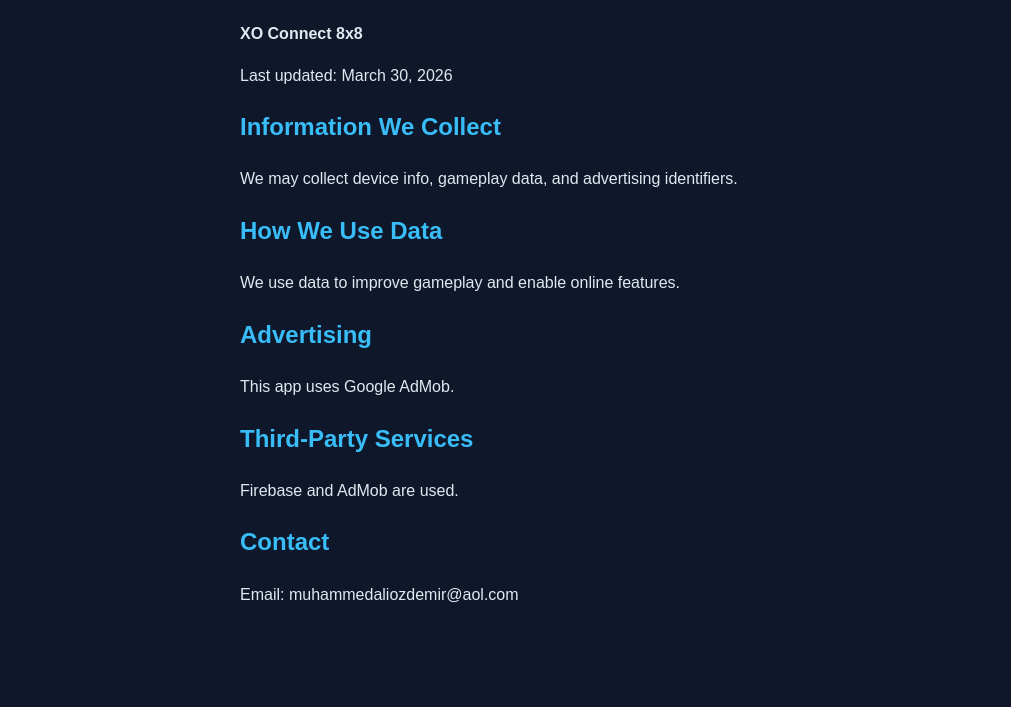
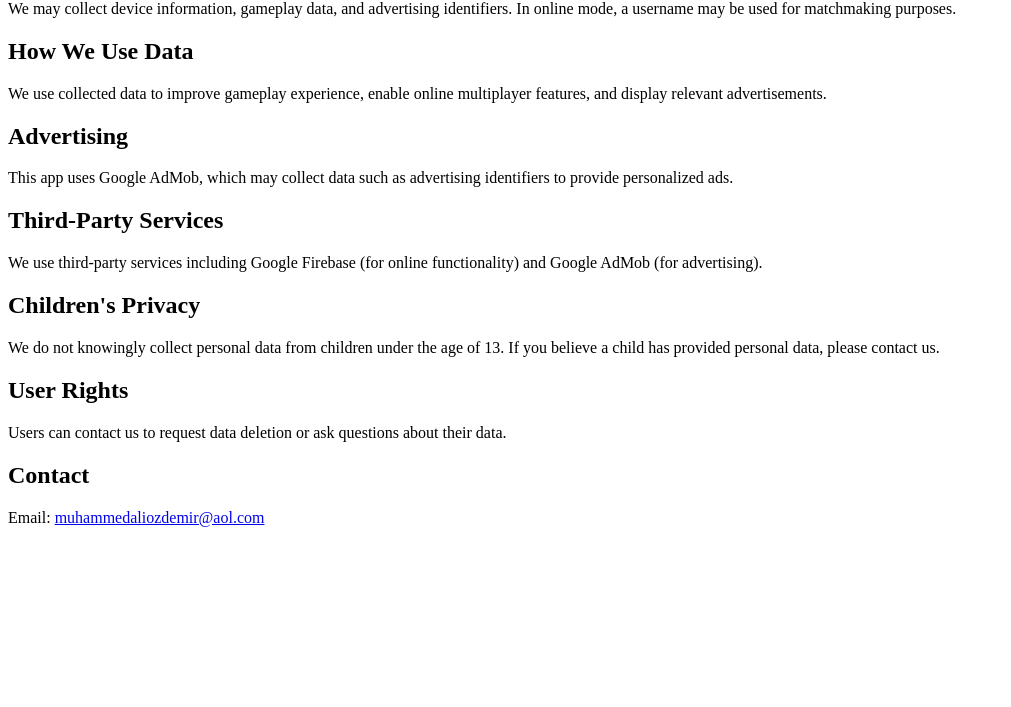
Before and after one commit to MentallGames/Privacy-Policy, a plain HTML site: page index.html in a window 1280 px wide. Shown: the part 93-800 px from the top of the page, without its empty margins (0-1011 px from the left). Drawn offline with Linux system fonts and the light colour scheme.

Commit message:
Update index.html

```diff
--- a/index.html
+++ b/index.html
@@ -1,45 +1,22 @@
-<!DOCTYPE html>
-<html>
-<head>
-  <meta charset="UTF-8">
-  <title>Privacy Policy - XO Connect 8x8</title>
-  <meta name="viewport" content="width=device-width, initial-scale=1.0">
-  <style>
-    body {
-      font-family: Arial, sans-serif;
-      max-width: 800px;
-      margin: auto;
-      padding: 20px;
-      line-height: 1.6;
-      background: #0f172a;
-      color: #e2e8f0;
-    }
-    h1, h2 {
-      color: #38bdf8;
-    }
-  </style>
-</head>
-<body>
-
-<h1>Privacy Policy</h1>
-<p><strong>XO Connect 8x8</strong></p>
-
 <p>Last updated: March 30, 2026</p>
 
 <h2>Information We Collect</h2>
-<p>We may collect device info, gameplay data, and advertising identifiers.</p>
+<p>We may collect device information, gameplay data, and advertising identifiers. In online mode, a username may be used for matchmaking purposes.</p>
 
 <h2>How We Use Data</h2>
-<p>We use data to improve gameplay and enable online features.</p>
+<p>We use collected data to improve gameplay experience, enable online multiplayer features, and display relevant advertisements.</p>
 
 <h2>Advertising</h2>
-<p>This app uses Google AdMob.</p>
+<p>This app uses Google AdMob, which may collect data such as advertising identifiers to provide personalized ads.</p>
 
 <h2>Third-Party Services</h2>
-<p>Firebase and AdMob are used.</p>
+<p>We use third-party services including Google Firebase (for online functionality) and Google AdMob (for advertising).</p>
+
+<h2>Children's Privacy</h2>
+<p>We do not knowingly collect personal data from children under the age of 13. If you believe a child has provided personal data, please contact us.</p>
+
+<h2>User Rights</h2>
+<p>Users can contact us to request data deletion or ask questions about their data.</p>
 
 <h2>Contact</h2>
-<p>Email: muhammedaliozdemir@aol.com</p>
-
-</body>
-</html>
+<p>Email: <a href="mailto:muhammedaliozdemir@aol.com">muhammedaliozdemir@aol.com</a></p>
```
